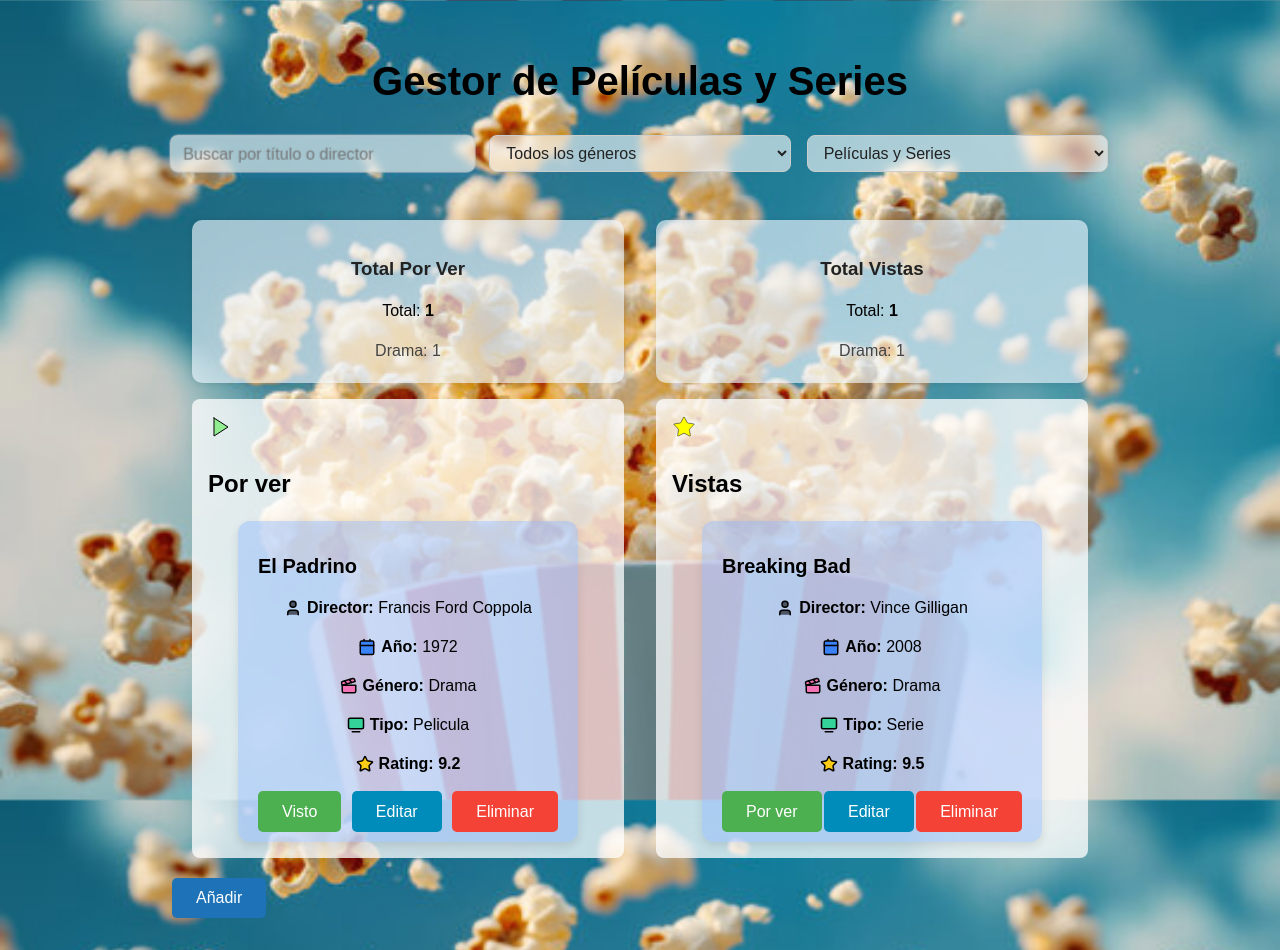
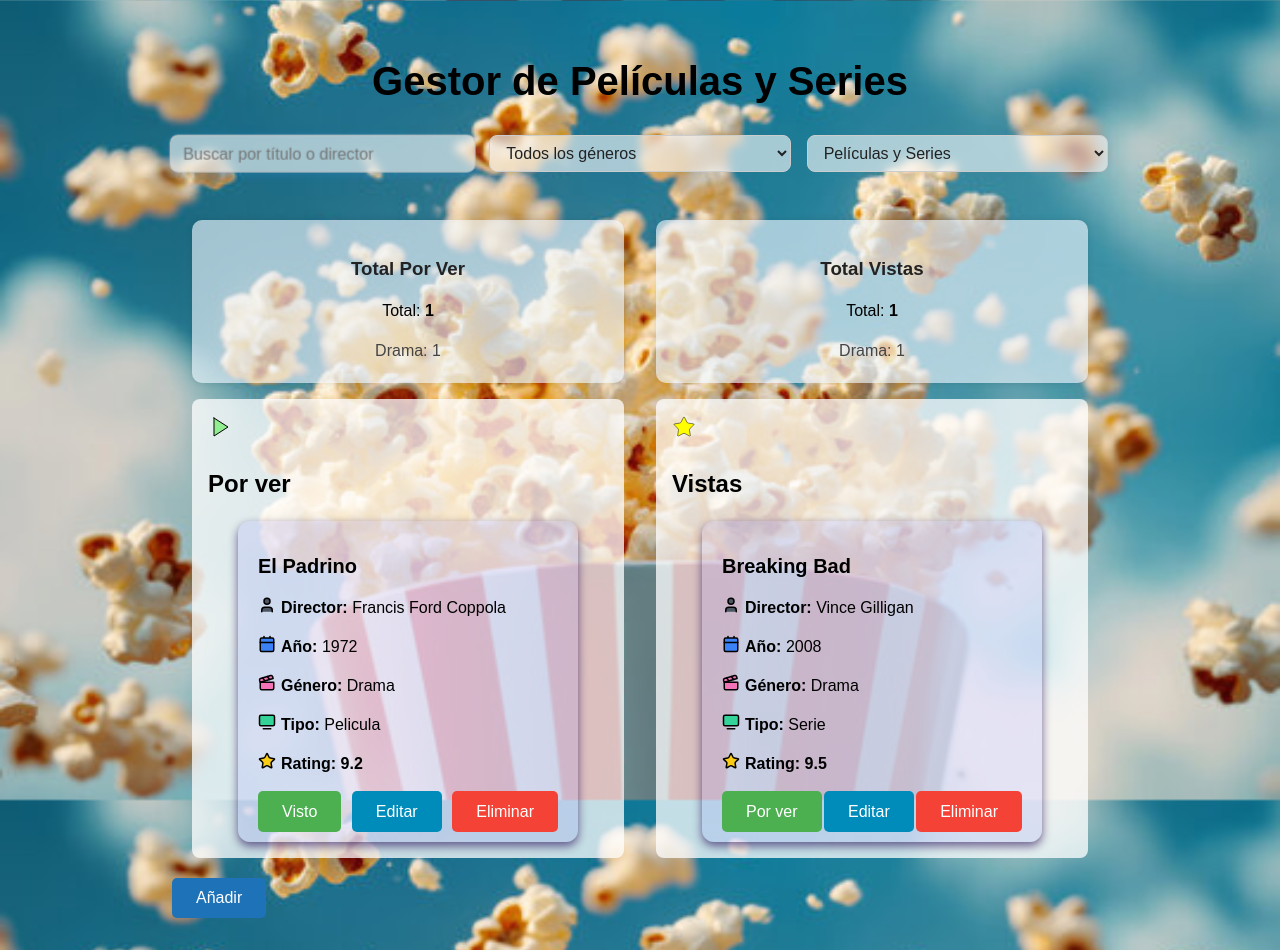
Before and after one commit to psantueno/group9-tp2-react, a React (Vite) app: page / in a window 1280 px wide. Built offline with nearby package versions, Linux system fonts and the light colour scheme.

Commit message:
detalles

```diff
--- a/src/components/ItemCard/ItemCard.css
+++ b/src/components/ItemCard/ItemCard.css
@@ -1,35 +1,31 @@
 .item-card{
-    background-color: rgba(137, 179, 255, 0.411);
+    background-color: rgba(122, 124, 255, 0.142);
     border-radius: 12px;
-    box-shadow: 0px 4px 10px rgba(0, 0, 0, 0.1);
+    box-shadow: 0px 4px 10px rgba(28, 0, 77, 0.605);
     padding: 10px 20px;
     max-width: 300px;
-    text-align: left;
     margin-bottom: 20px;
     position: relative;
-   align-content: center;
-   margin: auto;
+    text-align: left;
+    margin: auto;
 }
 
 .item-card-form{
-    background-color: rgba(255, 255, 255, 0.785);
+    background-color: rgb(57, 39, 255);
     border-radius: 12px;
-    box-shadow: 0px 4px 10px rgba(0, 0, 0, 0.1);
+    box-shadow: 0px 4px 10px rgb(17, 1, 123);
     padding: 10px 20px;
     max-width: 300px;
     display: flex;
     flex-direction: column;
     gap: 15px;
-    justify-content: center;
-  align-items: center;
+    text-align: left;
 }
 
 .item-title {
     font-size: 20px;
     font-weight: bold;
     margin-bottom: 10px;
-    justify-content: center;
-  align-items: center;
 }
 
 .item-info{
@@ -37,8 +33,6 @@
     gap: 5px;
     align-items: start;
     margin: 15px 0;
-    justify-content: center;
-  align-items: center;
 }
 
 .item-info p {
--- a/src/pages/Home/Home.jsx
+++ b/src/pages/Home/Home.jsx
@@ -109,7 +109,7 @@ export const Home = () => {
     };
 
 
-    const [mostrarFormulario, setMostrarFormulario] = useState(false);
+    const [showForm, setShowForm] = useState(false);
 
     return (
         <div className="container">
@@ -124,7 +124,7 @@ export const Home = () => {
                     value={search}
                     onChange={(e) => setSearch(e.target.value)}
                     className="input"
-                />
+               />
 
                 <select className="select">
                     <option value="">Todos los géneros</option>
@@ -157,11 +157,11 @@ export const Home = () => {
                 </div>
             </div>
 
-            <button className="button button-primary" onClick={() => setMostrarFormulario(!mostrarFormulario)}>
-             {mostrarFormulario ? "Finalizar" : "Añadir"}
+            <button className="button button-primary" onClick={() => setShowForm(!showForm)}>
+             {showForm ? "Finalizar" : "Añadir"}
             </button>
 
-            {mostrarFormulario && (<div className="formulario">
+            {showForm && (<div className="formulario">
                  <h2>Agregar nueva película o serie</h2>
      <form onSubmit={handleSubmit}>
       <input className="input" name="titulo" id="titulo" type="text" placeholder="Título" required />
```
